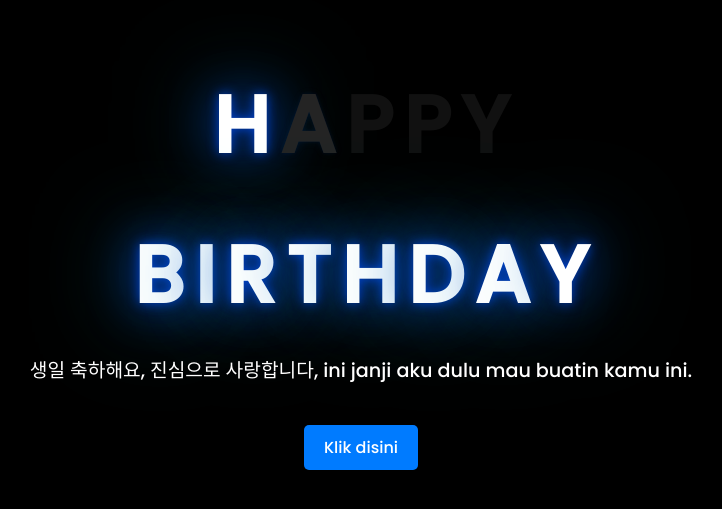
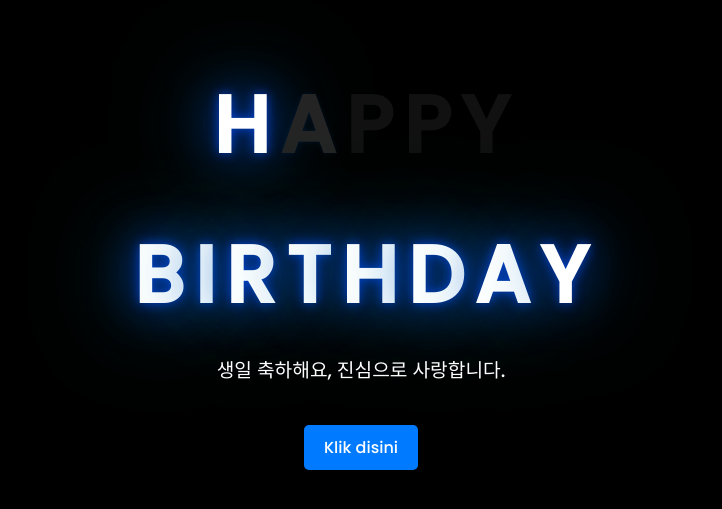
Before and after one commit to moses2356/moses2356.github.io, a plain HTML site: page index.html in a window 1280 px wide. Shown: the part 133-642 px from the top of the page, without its empty margins (279-1001 px from the left). Drawn offline with Linux system fonts and the light colour scheme.

Commit message:
Update index.html

```diff
--- a/index.html
+++ b/index.html
@@ -74,7 +74,7 @@
         <span>Y</span>
     </div>
     <div class="description">
-        <span>생일 축하해요, 진심으로 사랑합니다, ini janji aku dulu mau buatin kamu ini.</span>
+        <span>생일 축하해요, 진심으로 사랑합니다.</span>
     </div>
     <div class="button">
         <button>
```
